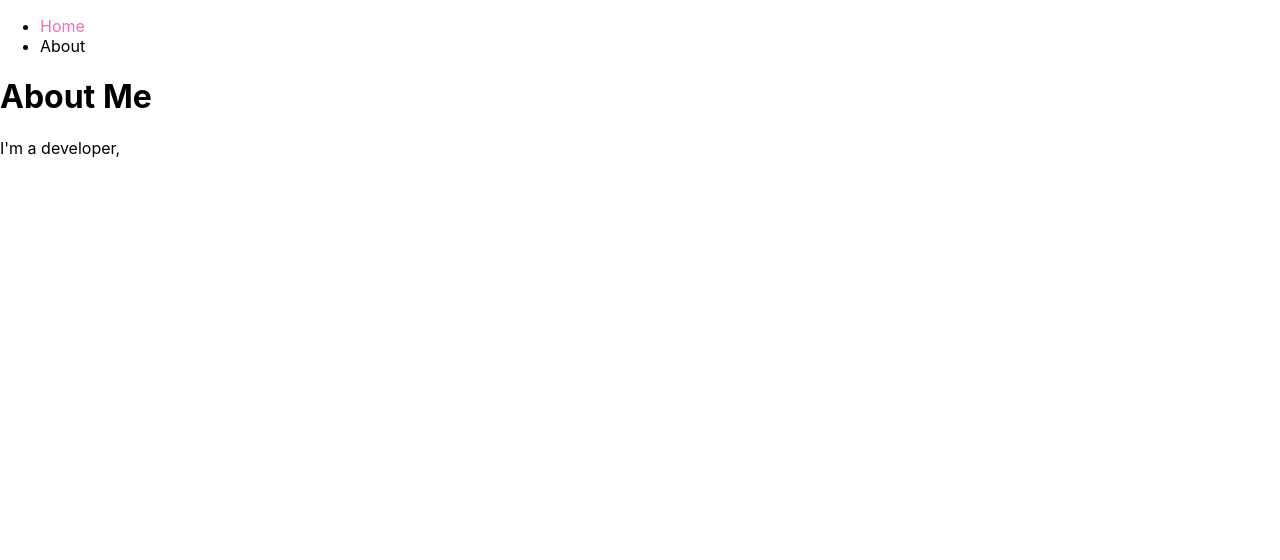
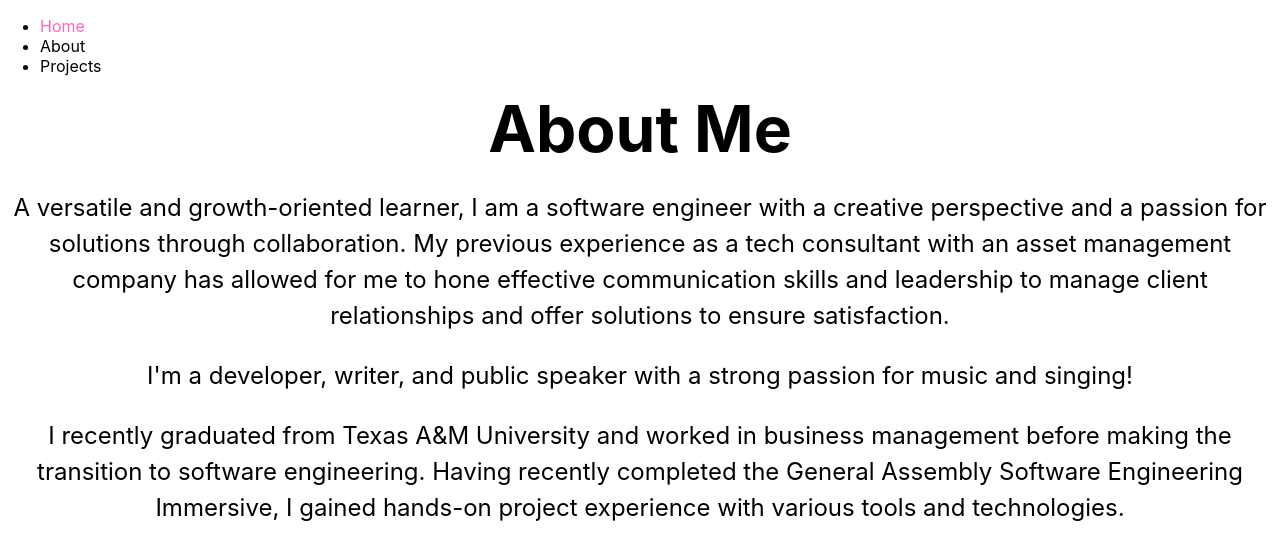
Before and after one commit to salman5436/porfolio, a Next.js app: page /about in a window 1280 px wide. Shown: the top 560 px of the page. Built offline with nearby package versions, Linux system fonts and the light colour scheme.

Commit message:
stubbed out homepage content and about page text content

```diff
--- a/components/navbar.js
+++ b/components/navbar.js
@@ -25,6 +25,11 @@ export default function Navbar() {
                             <a>About</a>
                         </Link>
                     </li>
+                    <li>
+                        <Link href="/projects">
+                            <a>Projects</a>
+                        </Link>
+                    </li>
                 </ul>
 
             </navbar>
--- a/pages/about.js
+++ b/pages/about.js
@@ -1,12 +1,23 @@
 import Navbar from '../components/navbar'
+import Head from 'next/head'
+import styles from '../styles/Home.module.css'
 
 export default function About() {
     return (
         <div>
             <Navbar />
             <div>
-                <h1> About Me </h1>
-                <p> I'm a developer, </p>
+                <h3 className={styles.title}> About Me </h3>
+                <p className={styles.description}>
+                    A versatile and growth-oriented learner, I am a software engineer with a creative perspective and a passion for solutions through collaboration.
+                    My previous experience as a tech consultant with an asset management company has allowed for me to hone effective communication skills and leadership to manage client relationships and offer solutions to ensure satisfaction.
+                </p>
+
+                <p className={styles.description}> I'm a developer, writer, and public speaker with a strong passion for music and singing!</p>
+                <p className={styles.description}> I recently graduated from Texas A&M University and worked in business management before making the transition to software engineering.
+                    Having recently completed the General Assembly Software Engineering Immersive, I gained hands-on project experience with various tools and technologies.
+                </p>
+
             </div>
         </div>
     )
```
Also changed, not shown: pages/index.js (+14 -10 lines), pages/projects.js (added).
